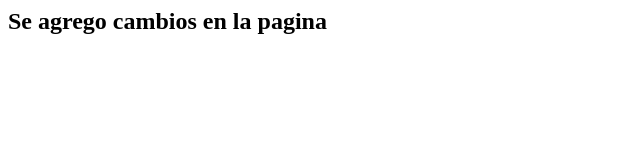
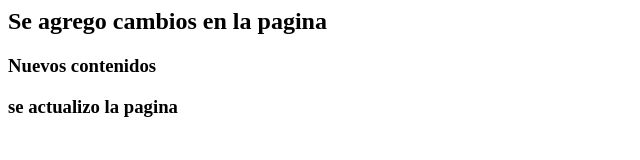
Before and after one commit to marianogit1987/gitbranch, a plain HTML site: page index.html in a window 1280 px wide. Shown: the whole page, without its empty margins (0-640 px from the left). Drawn offline with Linux system fonts and the light colour scheme.

Commit message:
cambios en la pagina

```diff
--- a/index.html
+++ b/index.html
@@ -1,3 +1,5 @@
 <html>
     <h2>Se agrego cambios en la pagina</h2>
+    <h3>Nuevos contenidos</h3>
+    <h3>se actualizo la pagina</h3>
 </html>
```
